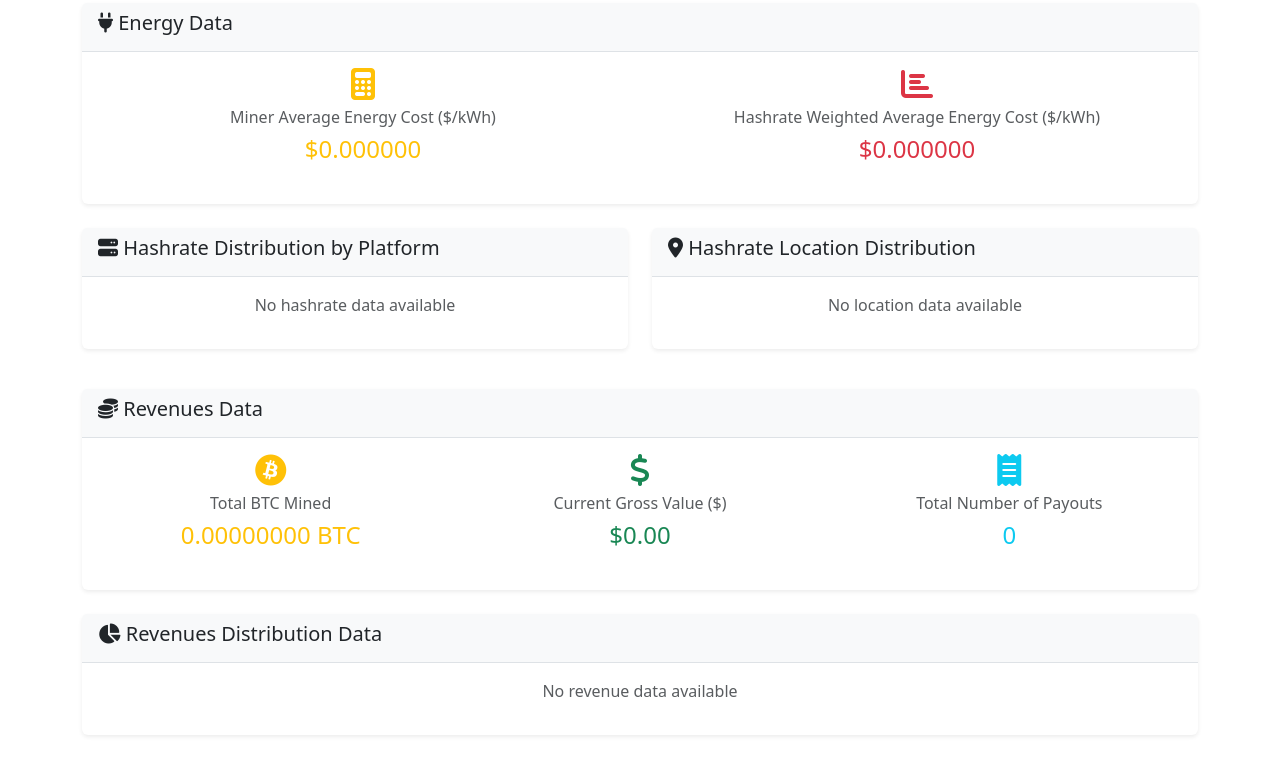
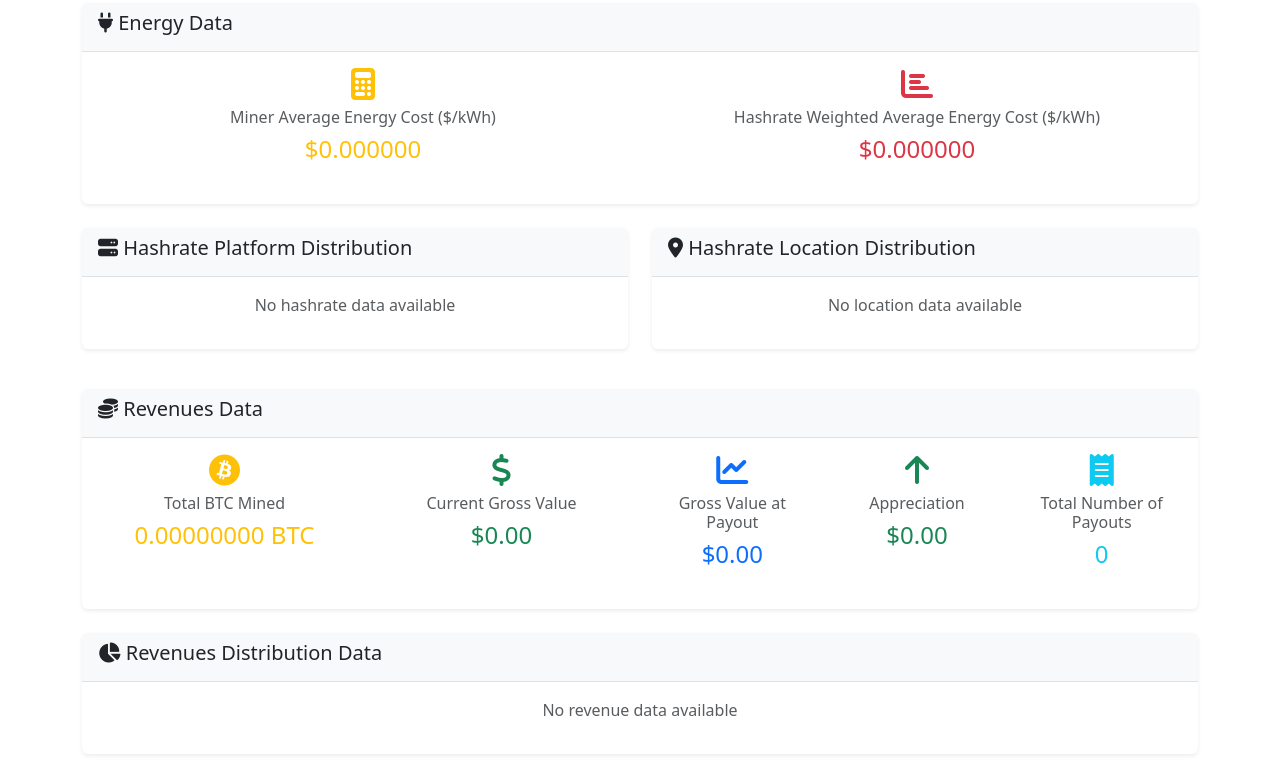
Before and after one commit to alexandre-pecorilla/Remote-Mining-Management-Platform, a Django app: page /dashboard/overview/ in a window 1280 px wide. Shown: the part 832-1610 px from the top of the page. Before the commit the page ends 1568 px from the top, so only its background shows below. Run offline with Django 5.2, Linux system fonts and the light colour scheme; data comes from the database, SQL or seed files in the repository; data that the repository does not hold is empty.

Commit message:
Add Gross Value at Payout metrics and enhancements to Overview Dashboard

```diff
--- a/mining/views.py
+++ b/mining/views.py
@@ -380,6 +380,13 @@ def overview_dashboard(request):
     current_gross_value = float(total_btc_mined) * float(bitcoin_price) if total_btc_mined and bitcoin_price else 0
     total_payouts = payouts.count()
 
+    # Calculate Gross Value at Payout (sum of value_at_payout field)
+    gross_value_at_payout = payouts.aggregate(total=Sum('value_at_payout'))['total'] or 0
+    gross_value_at_payout = float(gross_value_at_payout)
+
+    # Calculate Appreciation (Current Gross Value - Gross Value at Payout)
+    appreciation = current_gross_value - gross_value_at_payout
+
     # REVENUES DISTRIBUTION DATA
     revenue_by_platform = []
     for platform in RemoteMiningPlatform.objects.all():
@@ -387,10 +394,13 @@ def overview_dashboard(request):
         platform_payouts = platform.payouts.count()
         if platform_btc > 0:
             platform_value = float(platform_btc) * float(bitcoin_price) if bitcoin_price else 0
+            platform_gross_value_at_payout = platform.payouts.aggregate(total=Sum('value_at_payout'))['total'] or 0
+            platform_gross_value_at_payout = float(platform_gross_value_at_payout)
             revenue_by_platform.append({
                 'platform': platform.name,
                 'btc_mined': float(platform_btc),
                 'gross_value': platform_value,
+                'gross_value_at_payout': platform_gross_value_at_payout,
                 'payout_count': platform_payouts
             })
 
@@ -422,6 +432,8 @@ def overview_dashboard(request):
         # Revenues Data
         'total_btc_mined': total_btc_mined,
         'current_gross_value': current_gross_value,
+        'gross_value_at_payout': gross_value_at_payout,
+        'appreciation': appreciation,
         'total_payouts': total_payouts,
 
         # Revenue Distribution
@@ -652,6 +664,13 @@ def export_overview_data(request):
     current_gross_value = float(total_btc_mined) * float(bitcoin_price) if total_btc_mined and bitcoin_price else 0
     total_payouts = payouts.count()
 
+    # Calculate Gross Value at Payout (sum of value_at_payout field)
+    gross_value_at_payout = payouts.aggregate(total=Sum('value_at_payout'))['total'] or 0
+    gross_value_at_payout = float(gross_value_at_payout)
+
+    # Calculate Appreciation (Current Gross Value - Gross Value at Payout)
+    appreciation = current_gross_value - gross_value_at_payout
+
     # Sheet 1: Overview Summary
     ws_summary = wb.add_sheet('Overview Summary')
 
@@ -750,6 +769,18 @@ def export_overview_data(request):
     ws_summary.write(row, 0, 'Revenue Data')
     ws_summary.write(row, 1, 'Current Gross Value')
     ws_summary.write(row, 2, round(float(current_gross_value), 2))
+    ws_summary.write(row, 3, 'USD')
+    row += 1
+
+    ws_summary.write(row, 0, 'Revenue Data')
+    ws_summary.write(row, 1, 'Gross Value at Payout')
+    ws_summary.write(row, 2, round(float(gross_value_at_payout), 2))
+    ws_summary.write(row, 3, 'USD')
+    row += 1
+
+    ws_summary.write(row, 0, 'Revenue Data')
+    ws_summary.write(row, 1, 'Appreciation')
+    ws_summary.write(row, 2, round(float(appreciation), 2))
     ws_summary.write(row, 3, 'USD')
     row += 1
 
@@ -792,7 +823,8 @@ def export_overview_data(request):
     ws_revenue_platform.write(0, 0, 'Platform')
     ws_revenue_platform.write(0, 1, 'BTC Mined')
     ws_revenue_platform.write(0, 2, 'Gross Value (USD)')
-    ws_revenue_platform.write(0, 3, 'Payout Count')
+    ws_revenue_platform.write(0, 3, 'Gross Value at Payout (USD)')
+    ws_revenue_platform.write(0, 4, 'Payout Count')
 
     revenue_row = 1
     for platform in RemoteMiningPlatform.objects.all():
@@ -800,10 +832,13 @@ def export_overview_data(request):
         platform_payouts = platform.payouts.count()
         if platform_btc > 0:
             platform_value = float(platform_btc) * float(bitcoin_price) if bitcoin_price else 0
+            platform_gross_value_at_payout = platform.payouts.aggregate(total=Sum('value_at_payout'))['total'] or 0
+            platform_gross_value_at_payout = float(platform_gross_value_at_payout)
             ws_revenue_platform.write(revenue_row, 0, platform.name)
             ws_revenue_platform.write(revenue_row, 1, float(platform_btc))
             ws_revenue_platform.write(revenue_row, 2, round(float(platform_value), 2))
-            ws_revenue_platform.write(revenue_row, 3, platform_payouts)
+            ws_revenue_platform.write(revenue_row, 3, round(float(platform_gross_value_at_payout), 2))
+            ws_revenue_platform.write(revenue_row, 4, platform_payouts)
             revenue_row += 1
 
     response = HttpResponse(
--- a/templates/mining/overview_dashboard.html
+++ b/templates/mining/overview_dashboard.html
@@ -161,7 +161,7 @@
     <div class="col-md-6 mb-3">
         <div class="card h-100">
             <div class="card-header">
-                <h5><i class="fas fa-server"></i> Hashrate Distribution by Platform</h5>
+                <h5><i class="fas fa-server"></i> Hashrate Platform Distribution</h5>
             </div>
             <div class="card-body">
                 {% if hashrate_by_platform %}
@@ -207,21 +207,35 @@
             </div>
             <div class="card-body">
                 <div class="row">
-                    <div class="col-lg-4 col-md-6 mb-3">
+                    <div class="col-lg-3 col-md-6 mb-3">
                         <div class="text-center">
                             <i class="fab fa-bitcoin fa-2x text-warning mb-2"></i>
                             <h6 class="text-muted">Total BTC Mined</h6>
                             <h4 class="text-warning">{{ total_btc_mined|floatformat:8 }} BTC</h4>
                         </div>
                     </div>
-                    <div class="col-lg-4 col-md-6 mb-3">
+                    <div class="col-lg-3 col-md-6 mb-3">
                         <div class="text-center">
                             <i class="fas fa-dollar-sign fa-2x text-success mb-2"></i>
-                            <h6 class="text-muted">Current Gross Value ($)</h6>
+                            <h6 class="text-muted">Current Gross Value</h6>
                             <h4 class="text-success">${{ current_gross_value|floatformat:2|intcomma }}</h4>
                         </div>
                     </div>
-                    <div class="col-lg-4 col-md-6 mb-3">
+                    <div class="col-lg-2 col-md-6 mb-3">
+                        <div class="text-center">
+                            <i class="fas fa-chart-line fa-2x text-primary mb-2"></i>
+                            <h6 class="text-muted">Gross Value at Payout</h6>
+                            <h4 class="text-primary">${{ gross_value_at_payout|floatformat:2|intcomma }}</h4>
+                        </div>
+                    </div>
+                    <div class="col-lg-2 col-md-6 mb-3">
+                        <div class="text-center">
+                            <i class="fas fa-arrow-up fa-2x text-{% if appreciation >= 0 %}success{% else %}danger{% endif %} mb-2"></i>
+                            <h6 class="text-muted">Appreciation</h6>
+                            <h4 class="text-{% if appreciation >= 0 %}success{% else %}danger{% endif %}">${{ appreciation|floatformat:2|intcomma }}</h4>
+                        </div>
+                    </div>
+                    <div class="col-lg-2 col-md-6 mb-3">
                         <div class="text-center">
                             <i class="fas fa-receipt fa-2x text-info mb-2"></i>
                             <h6 class="text-muted">Total Number of Payouts</h6>
@@ -249,7 +263,8 @@
                                 <tr>
                                     <th>Platform</th>
                                     <th>Bitcoin Revenue (BTC)</th>
-                                    <th>Current Gross Value ($)</th>
+                                    <th>Current Gross Value</th>
+                                    <th>Gross Value at Payout</th>
                                     <th>Total Payouts</th>
                                 </tr>
                             </thead>
@@ -259,6 +274,7 @@
                                         <td>{{ item.platform }}</td>
                                         <td>{{ item.btc_mined|floatformat:8 }}</td>
                                         <td>${{ item.gross_value|floatformat:2|intcomma }}</td>
+                                        <td>${{ item.gross_value_at_payout|floatformat:2|intcomma }}</td>
                                         <td>{{ item.payout_count }}</td>
                                     </tr>
                                 {% endfor %}
```
